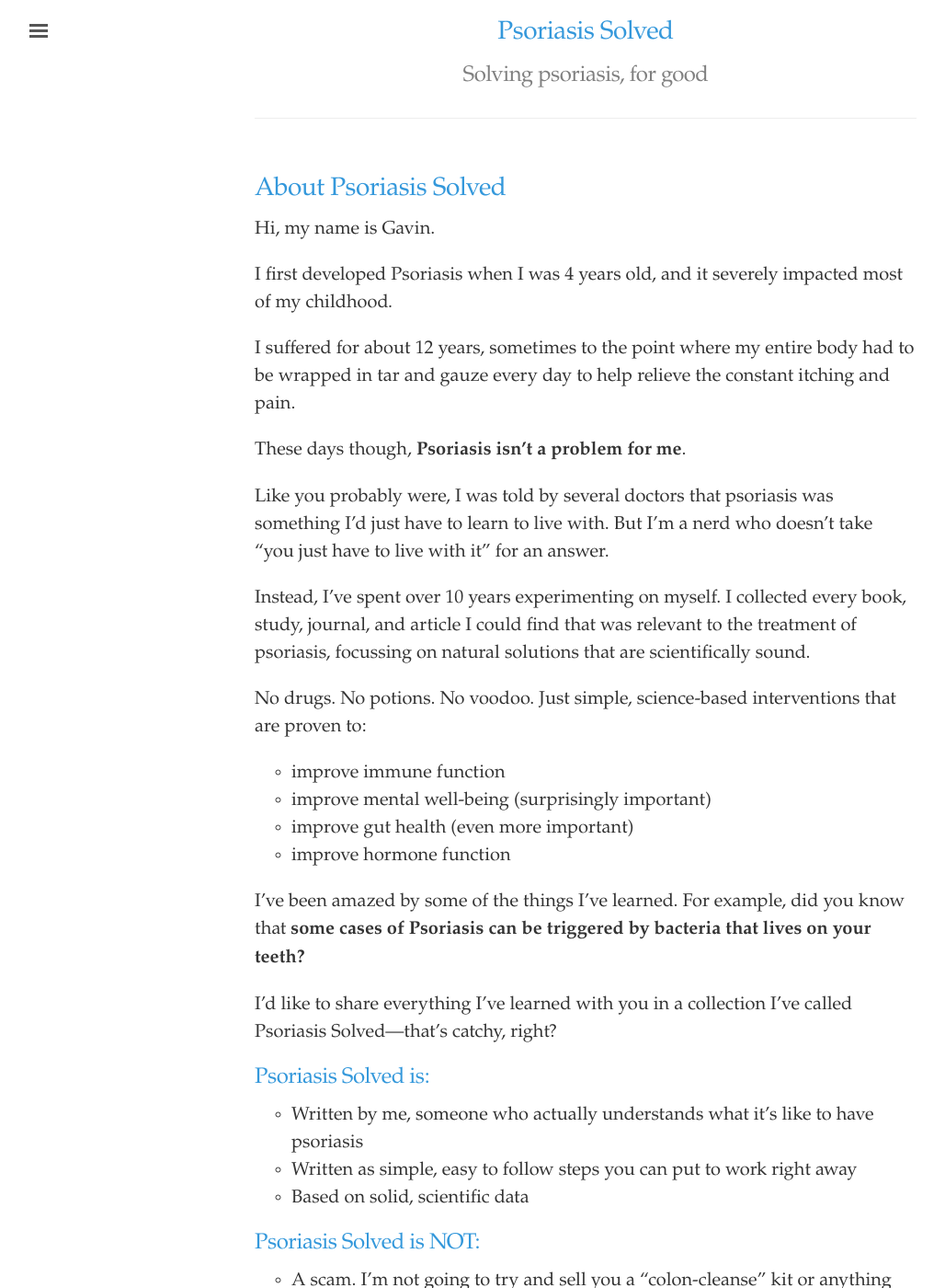
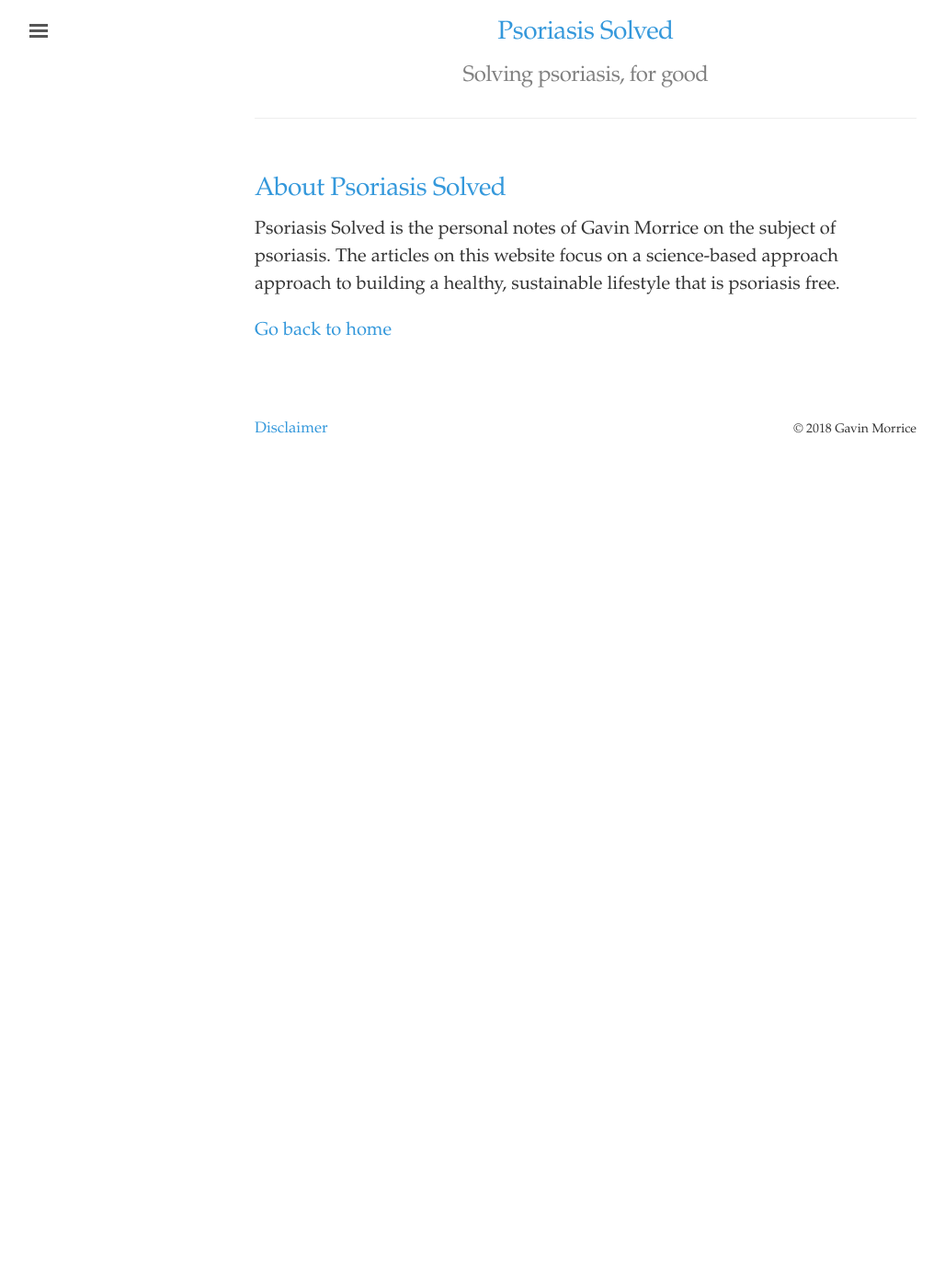
Before and after one commit to Bodacious/PsoriasisSolved, a Jekyll site: the page built from about.md, in a window 1280 px wide and 1400 px high. Shown: the whole window at 92% size, without its empty margins (3-1031 px from the left). Built offline with Jekyll 4.4.1, drawn with Linux system fonts in a browser that asks for light colours; some of the changed text lies outside the part shown.

Commit message:
Simplify about me page

```diff
--- a/about.md
+++ b/about.md
@@ -3,7 +3,9 @@ layout: page
 title: About Psoriasis Solved
 ---
 
-Hi, my name is Gavin.
+Psoriasis Solved is the personal notes of Gavin Morrice on the subject of psoriasis. The articles on this website focus on a science-based approach approach to building a healthy, sustainable lifestyle that is psoriasis free.
+
+<!-- Hi, my name is Gavin.
 
 I first developed Psoriasis when I was 4 years old, and it severely impacted most of my childhood.
 
@@ -36,6 +38,6 @@ I’d like to share everything I’ve learned with you in a collection I’ve ca
 - A promise of a cure—we still can’t cure autoimmune diseases yet, but you can live without them ever being a problem again
 - Medical advice—I’m not a doctor, nor am I trained or certified to give medical advice.
 
-I hope you find the information in these articles interesting. Please remember to subscribe for updates on future posts.
+I hope you find the information in these articles interesting. Please remember to subscribe for updates on future posts. -->
 
 <a href="{{ site.baseurl }}/">Go back to home</a>
```
